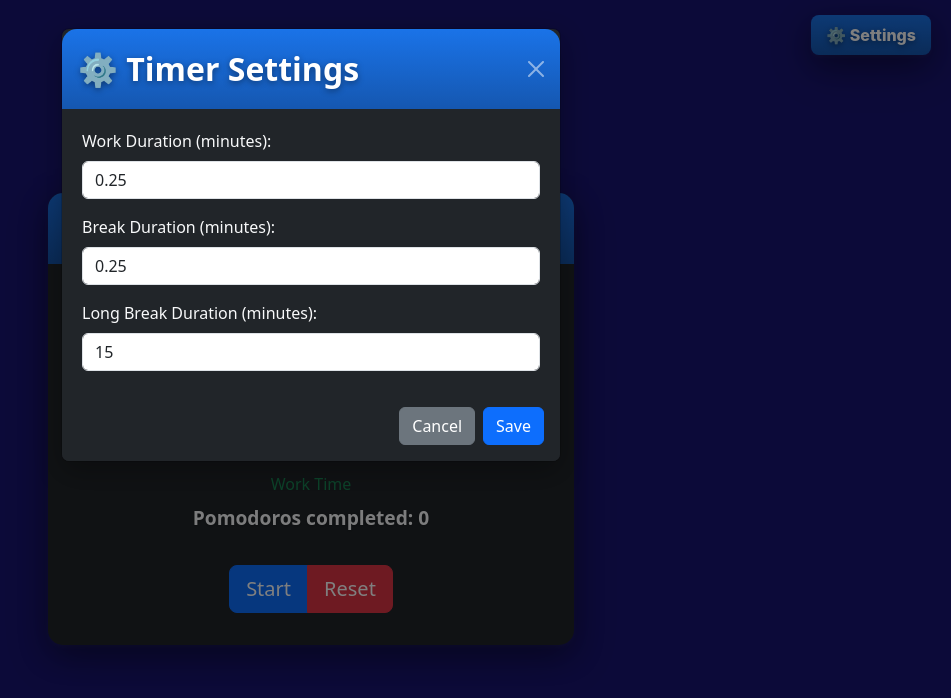
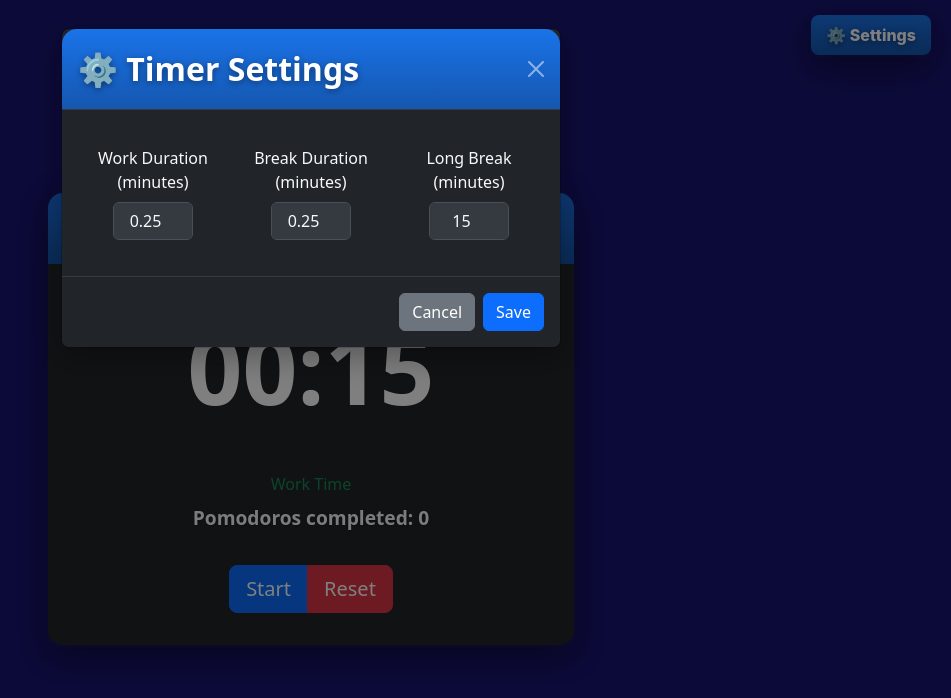
Before and after one commit to KevanMacGee/HTML-Pom, a plain HTML site: page index.html in a window 1280 px wide. Both pictures are taken after a click on the button "⚙️ Settings". Shown: the whole page, without its empty margins (329-1280 px from the left). Drawn offline with nearby package versions, Linux system fonts and the light colour scheme.

Commit message:
Refactor modal styles and update duration input layout for better usability

```diff
--- a/css/styles.css
+++ b/css/styles.css
@@ -100,7 +100,6 @@ body {
     box-shadow: 0 10px 30px rgba(0, 0, 0, 0.3);
 }
 
-/* Modal header styles */
 .modal-header {
     background: linear-gradient(to bottom, #1a73e8, #1557b0);
     color: #ffffff;
@@ -109,7 +108,7 @@ body {
     font-weight: bold;
     border-top-left-radius: 15px;
     border-top-right-radius: 15px;
-    border-bottom: none; /* This removes the thin line */
+    border-bottom: 1px solid #373b3e; /* Updated */
 }
 
 /* Modal title should match timer title */
@@ -121,7 +120,7 @@ body {
 
 /* Close button (X) should be white */
 .btn-close {
-    filter: invert(1);
+    filter: invert(1) grayscale(100%) brightness(200%); /* Updated */
 }
 
 /* Modal body styling */
@@ -134,7 +133,43 @@ body {
 /* Modal footer is now completely black */
 .modal-footer {
     background-color: #212529;  /* Match the timer's dark background */
-    border-top: none;
+    border-top: 1px solid #373b3e; /* Updated */
+    color: #f8f9fa;
+}
+
+/* Dark theme for modal inputs */
+.form-control {
+    background-color: #343a40;
+    border-color: #495057;
+    color: #f8f9fa;
+}
+
+.form-control:focus {
+    background-color: #343a40;
+    border-color: #0d6efd;
+    color: #f8f9fa;
+    box-shadow: 0 0 0 0.25rem rgba(13, 110, 253, 0.25);
+}
+
+/* Modal input styling */
+.duration-inputs {
+    display: flex;
+    justify-content: space-between;
+    gap: 1rem;
+    padding: 1rem 0;
+}
+
+.duration-input-group {
+    flex: 1;
+    text-align: center;
+}
+
+.duration-input-group .form-control {
+    width: 80px;
+    margin: 0 auto;
+    text-align: center;
+    background-color: #343a40;
+    border-color: #495057;
     color: #f8f9fa;
 }
 
--- a/index.html
+++ b/index.html
@@ -41,12 +41,20 @@
             <button type="button" class="btn-close" data-bs-dismiss="modal" aria-label="Close"></button>
           </div>
           <div class="modal-body">
-            <label for="workDuration" class="form-label">Work Duration (minutes):</label>
-            <input type="number" id="workDuration" class="form-control" min="1" value="45" />
-            <label for="breakDuration" class="form-label mt-3">Break Duration (minutes):</label>
-            <input type="number" id="breakDuration" class="form-control" min="1" value="15" />
-            <label for="longBreakDuration" class="form-label mt-3">Long Break Duration (minutes):</label>
-            <input type="number" id="longBreakDuration" class="form-control" min="1" value="15" />
+            <div class="duration-inputs">
+              <div class="duration-input-group">
+                <label for="workDuration" class="form-label">Work Duration<br />(minutes)</label>
+                <input type="number" id="workDuration" class="form-control" min="0.25" step="0.25" value="45" />
+              </div>
+              <div class="duration-input-group">
+                <label for="breakDuration" class="form-label">Break Duration<br />(minutes)</label>
+                <input type="number" id="breakDuration" class="form-control" min="0.25" step="0.25" value="15" />
+              </div>
+              <div class="duration-input-group">
+                <label for="longBreakDuration" class="form-label">Long Break<br />(minutes)</label>
+                <input type="number" id="longBreakDuration" class="form-control" min="0.25" step="0.25" value="15" />
+              </div>
+            </div>
           </div>
           <div class="modal-footer">
             <button type="button" class="btn btn-secondary" data-bs-dismiss="modal">Cancel</button>
```
